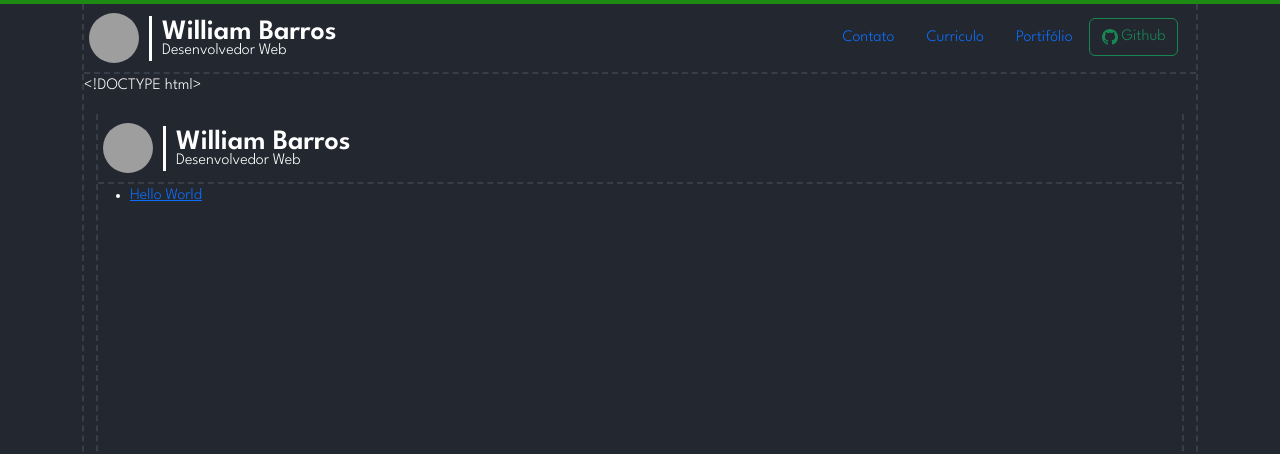
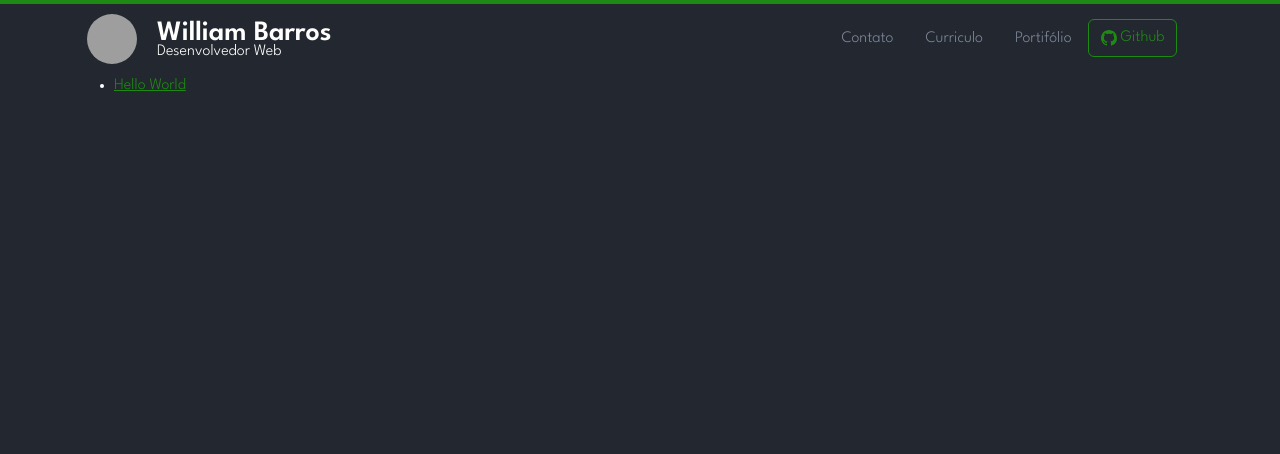
Before and after one commit to wsilvabarros/wsilvabarros.github.io, a Jekyll site: the page built from index.md, in a window 1280 px wide. Shown: the top 454 px of the page. Built offline with Jekyll 4.4.1, drawn with Linux system fonts in a browser that asks for light colours; our own code applies the rules of GitHub Pages for plain Markdown files; some of the changed lines change nothing that is shown; grey boxes are pictures that could not be loaded.

Commit message:
Update index.md

```diff
--- a/index.md
+++ b/index.md
@@ -1,90 +1,11 @@
-<!DOCTYPE html>
-<html lang="pt-BR">
-    <head>
-        <meta charset="UTF-8">
-        <meta name="viewport" content="width=device-width, initial-scale=1.0">
-        <meta name="description" content="">
-        <meta name="keywords" content="HTML, CSS, JavaScript, Desenvolvedor, web,">
-        <meta name="author" content="William Barros">
-        <meta name="language" content="pt-BR">
-        <link rel="shortcut icon" href="/favicon.ico" type="image/x-icon">
-        <link rel="icon" href="/favicon.ico" type="image/x-icon">
-        <title>William Barros - Desenvolvedor WEB e Mobile - Portifólio</title>
-        <style>
-            @import url('https://fonts.googleapis.com/css2?family=League+Spartan:wght@300;600;700&display=swap');
-            @import url('https://cdn.jsdelivr.net/npm/bootstrap@5.3.2/dist/css/bootstrap.min.css');
-        body{
-            background-color: #23272f;
-            color: white;
-            font-family: 'League Spartan', sans-serif;
-        }
-        h1,h2,h3{
-            font-family: 'League Spartan', sans-serif;
-            font-weight: 600;
-            margin:0px;
-        }
-        .main{
-            position: relative;
-            height: 100%;
-            width:100%;
-            min-height: 1000px;
-           background-color: #23272f;
-           color:white;
-          border-left:2px dashed #383e49;
-          border-right:2px dashed #383e49;
-        }
-        .head{
-            border-bottom:2px dashed #383e49;
-            height:70px;
-            width:100%;
-            display: flex;
-            align-items: center;
-            flex-direction: row;
-            padding: 5px;
-        }
-        .pos-logo{
-            padding-left: 10px;
-            border-left: 3px solid white;
-            display: flex;
-            flex-direction: column;
-            height: 45px;
-        }
-        .logo{
-            width: 50px;
-            height: 50px;
-            border-radius: 50%;
-            /*border:3px solid white;*/
-            margin-right: 10px;
 
-        }
-        </style>
-    </head>
-    <body>
-        <div class="container">
-            <div class="main">
-                <div class="head">
-                   <img src="https://avatars.githubusercontent.com/u/72880955?v=4" alt=" William Barros - Foto de Perfil" class="logo">
-                   <div class="pos-logo">
-                        <h3>William Barros</h3>
+<div class="first-content">
 
-                        <p style="margin-top:-10px;">Desenvolvedor Web</p>
-                    </div>
-                </div>
-
-<ul>
+                    <ul>
   {% for post in site.posts %}
     <li>
       <a href="{{ post.url }}">{{ post.title }}</a>
     </li>
   {% endfor %}
 </ul>
-
-<footer class="footer">
-  {% if site.footer-links.github %}<a href="https://github.com/{{ site.footer-links.github }}">{% include svg-icons/github.html %}</a>{% endif %}
-  {% if site.footer-links.twitter %}<a href="https://twitter.com/{{ site.footer-links.twitter }}">{% include svg-icons/twitter.html %}</a>{% endif %}
-</footer>
-
-            </div>
-        </div>
-    </body>
-</html>
+                </div>
```
